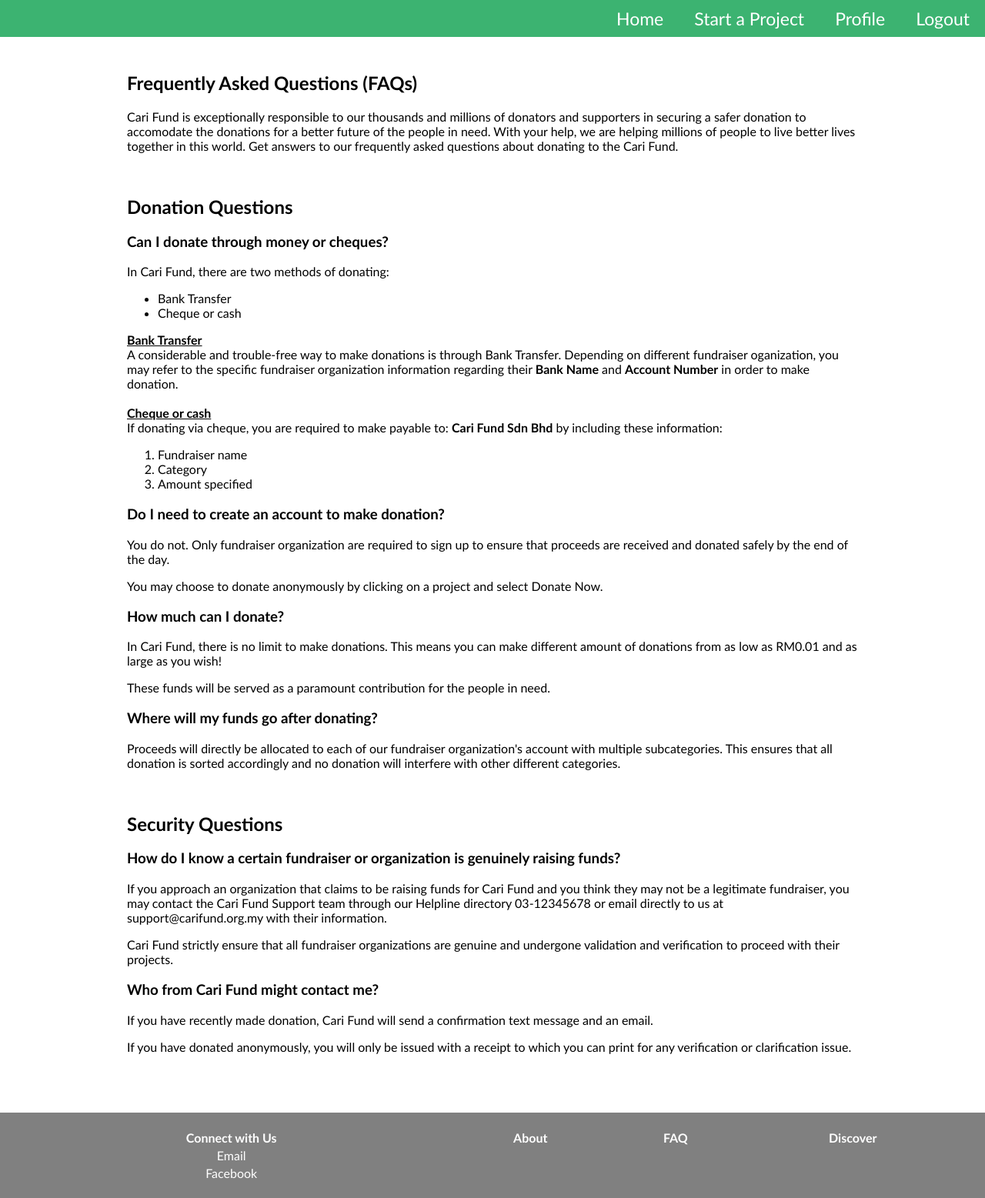
After one commit to bl-op/system-project, a PHP site: page /userfaq.html in a window 1280 px wide. The commit adds this page. Shown: the whole page at 77% size. Run offline with PHP 8.4, Linux system fonts and the light colour scheme.

Commit message:
arrangement for member view and non-member view

```diff
--- a/myhome.php
+++ b/myhome.php
@@ -103,9 +103,9 @@ include("session.php");
           	<table style="width:100%" class="info_table">
                 	<tr>
                     	<th>Connect with Us</th>
-                    	<th><a href="#" style="color:white; text-decoration:none;">About</th>
-                    	<th><a href="#" style="color:white; text-decoration:none;">FAQ</a></th>
-                    	<th><a href="#" style="color:white; text-decoration:none;">Discover</a></th>
+                    	<th><a href="userabout.html" style="color:white; text-decoration:none;">About</th>
+                    	<th><a href="userfaq.html" style="color:white; text-decoration:none;">FAQ</a></th>
+                    	<th><a href="userdiscover.html" style="color:white; text-decoration:none;">Discover</a></th>
 
                 	</tr>
                  	<tr>
--- a/resources/css/stylesheet.css
+++ b/resources/css/stylesheet.css
@@ -302,8 +302,8 @@ body{
 }
 
 .preview{
-	height: 150px;
-	width: 150px;
+	height: 140px;
+	width: 200px;
 }
 
 .exploreCategory{
--- /dev/null
+++ b/userfaq.html
@@ -0,0 +1,99 @@
+<!DOCTYPE html>
+<html>
+	<head>
+		<title>About</title>
+		<meta charset="UTF-8">
+		<meta name="viewport" content="width=device-width, intial-scale=1.0">
+		<link rel="stylesheet" href="resources\css\stylesheet.css">
+	</head>
+	<body>
+		<header>
+        <div class="navibar">
+            <a href="logout.php">Logout</a>
+            <a href="#">Profile</a>
+            <a href="newproject.php">Start a Project</a>
+            <a href="myhome.php">Home</a>
+        </div>
+        </header>
+
+
+	    <div class="container2">
+	    <h2>Frequently Asked Questions (FAQs)</h2>
+
+	    <p>Cari Fund is exceptionally responsible to our thousands and millions of donators and supporters in securing a safer donation to accomodate the donations for a better future of the people in need. With your help, we are helping millions of people to live better lives together in this world. Get answers to our frequently asked questions about donating to the Cari Fund.</p><br>
+
+	    <h2>Donation Questions</h2>
+
+	    <h3>Can I donate through money or cheques?</h3>
+	    <p>In Cari Fund, there are two methods of donating: <p>
+
+	    <ul>
+	    	<li>Bank Transfer</li>
+	    	<li>Cheque or cash</li>
+	    </ul>
+
+	    <b><u>Bank Transfer</u></b><br>
+	    A considerable and trouble-free way to make donations is through Bank Transfer. Depending on different fundraiser oganization, you may refer to the specific fundraiser organization information regarding their <b>Bank Name</b> and <b>Account Number</b> in order to make donation.<br><br>
+
+	    <b><u>Cheque or cash</u></b><br>
+	    If donating via cheque, you are required to make payable to: <b>Cari Fund Sdn Bhd</b> by including these information:
+
+	    <ol>
+	    	<li>Fundraiser name</li>
+	    	<li>Category</li>
+	    	<li>Amount specified</li>
+	    </ol>
+
+	    <h3>Do I need to create an account to make donation?</h3>
+	    <p>You do not. Only fundraiser organization are required to sign up to ensure that proceeds are received and donated safely by the end of the day.</p>
+
+	    </p>You may choose to donate anonymously by clicking on a project and select Donate Now.</p>
+
+	    <h3>How much can I donate?</h3>
+	    <p>In Cari Fund, there is no limit to make donations. This means you can make different amount of donations from as low as RM0.01 and as large as you wish!</p>
+
+	    <p>These funds will be served as a paramount contribution for the people in need.</p>
+
+	    <h3>Where will my funds go after donating?</h3>
+	    <p>Proceeds will directly be allocated to each of our fundraiser organization's account with multiple subcategories. This ensures that all donation is sorted accordingly and no donation will interfere with other different categories.</p>
+	    <br>
+
+	    <h2>Security Questions</h2>
+
+	    <h3>How do I know a certain fundraiser or organization is genuinely raising funds?</h3>
+	    <p>If you approach an organization that claims to be raising funds for Cari Fund and you think they may not be a legitimate fundraiser, you may contact the Cari Fund Support team through our Helpline directory 03-12345678 or email directly to us at support@carifund.org.my with their information.</p>
+
+	    <p>Cari Fund strictly ensure that all fundraiser organizations are genuine and undergone validation and verification to proceed with their projects.</p>
+
+	    <h3>Who from Cari Fund might contact me?</h3>
+	    <p>If you have recently made donation, Cari Fund will send a confirmation text message and an email.
+
+	    <p>If you have donated anonymously, you will only be issued with a receipt to which you can print for any verification or clarification issue.</p>
+
+
+	    <!-- to insert information here -->
+	    </div>
+
+	    <div class="info">
+
+
+            <table style="width:100%" class="info_table">
+                  <tr>
+                      <th>Connect with Us</th>
+                      <th><a href="userabout.html" style="color:white; text-decoration:none;">About</th>
+                      <th><a href="userfaq.html" style="color:white; text-decoration:none;">FAQ</a></th>
+                      <th><a href="userdiscover.html" style="color:white; text-decoration:none;">Discover</a></th>
+
+                  </tr>
+                  <tr>
+                      <td><a href="emailus.html" style="color:white; text-decoration:none;">Email</a></td>
+                  </tr>
+                  <tr>
+                      <td><a href="https://www.facebook.com/" style="color:white; text-decoration:none;">Facebook</a></td>
+                  </tr>
+              </table>
+
+
+      </div>
+    </body>
+</html>
```
Also changed, not shown: userabout.html (added, +64 -0 lines), userdiscover.html (added, +61 -0 lines).
